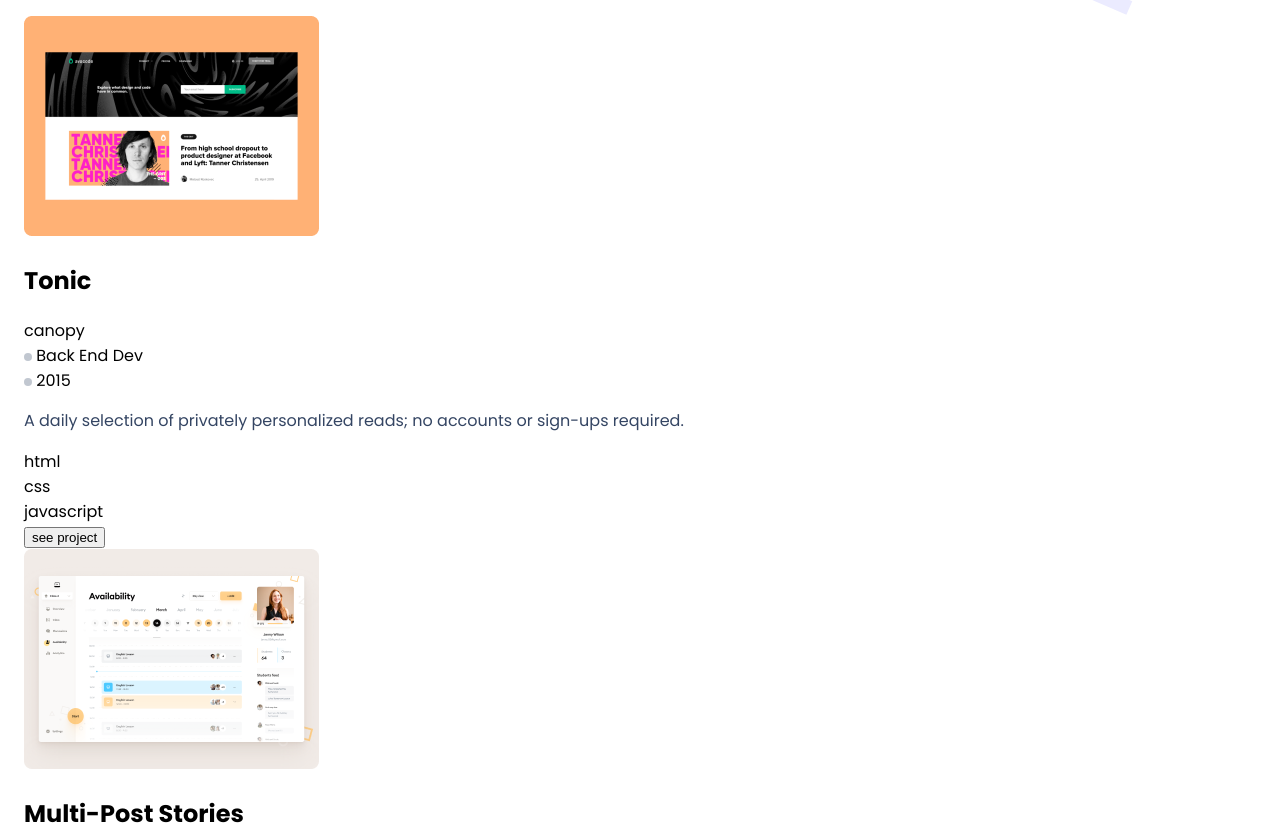
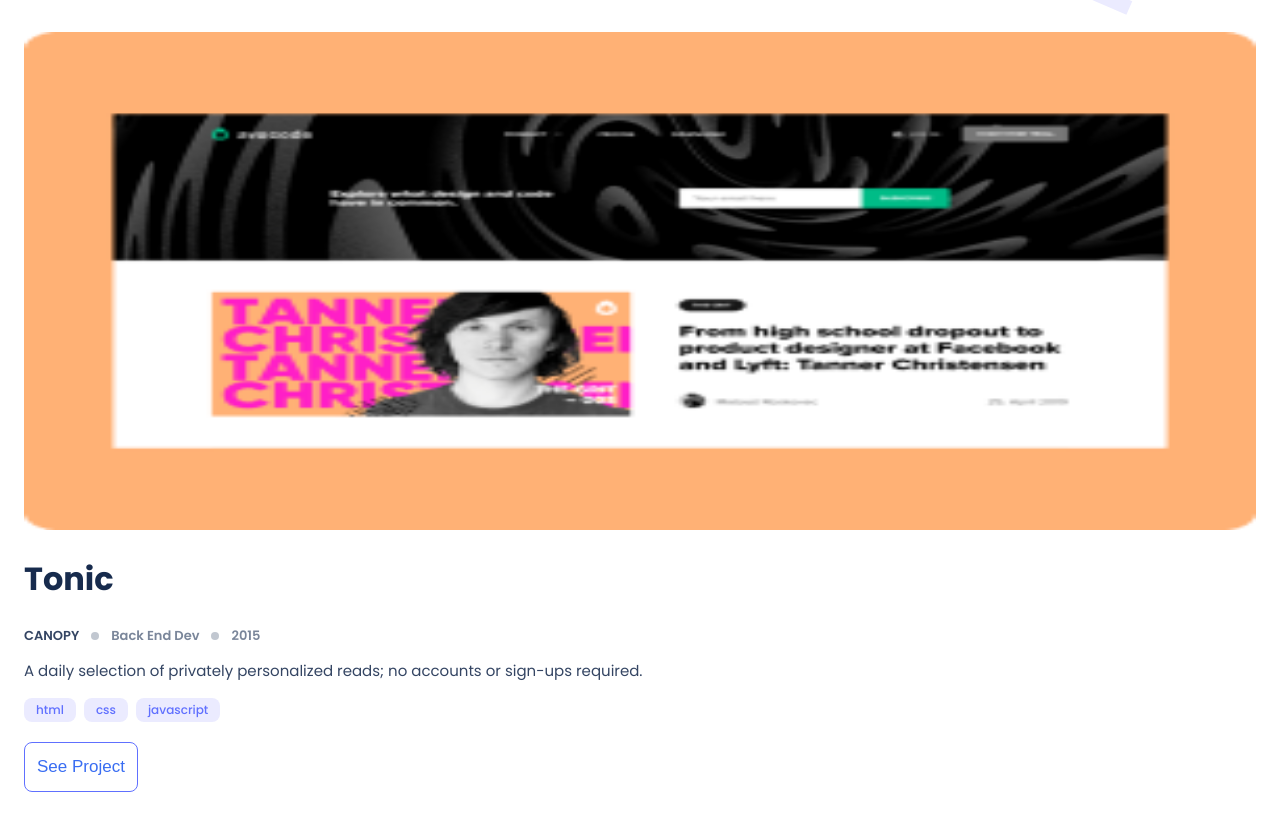
Before and after one commit to XsidX/my-portfolio, a website: page index.html in a window 1280 px wide. Shown: the part 784-1618 px from the top of the page. Drawn offline with Linux system fonts and the light colour scheme; files whose address does not match are found by name.

Commit message:
add styles for project section

```diff
--- a/styles.css
+++ b/styles.css
@@ -5,6 +5,10 @@
   --primary-dark: #172b4d;
   --secondary-dark: #344563;
   --secondary-light: #7f8cff;
+  --primary-gray: #7a869a;
+  --light-blue: #ebebff;
+  --dark-blue: #396df2;
+
 }
 
 body {
@@ -87,3 +91,86 @@ ul {
   display: flex;
   gap: 16px;
 }
+
+.projects-wrapper {
+  display: grid;
+}
+
+.project-container {
+  padding-top: 16px;
+  padding-bottom: 16px;
+}
+
+.project-snapshot {
+  width: 100%;
+  height: 42%;
+  display: block;
+}
+.project-snapshot img {
+  width: 100%;
+  height: 100%;
+}
+
+.project-container h2 {
+  color: var(--primary-dark);
+  font-weight: 700;
+  font-size: 32px;
+  line-height: 44px;
+  text-transform: capitalize;
+}
+
+.project-details {
+  display: flex;
+  gap: 12px;
+  font-weight: 600;
+  font-size: 13px;
+  line-height: 16px;
+}
+
+.project-details .client-name {
+  text-transform: uppercase;
+  color: var(--secondary-dark);
+
+}
+
+.project-details .role, .yearlb {
+  text-transform: capitalize;
+  display: flex;
+  align-items: center;
+  gap: 12px;
+  color: var(--primary-gray);
+}
+
+.project-container p {
+  font-size: 15px;
+}
+
+.technologies-used {
+  display: flex;
+  gap: 8px;
+}
+
+.technologies-used li {
+  font-weight: 500;
+  font-size: 12px;
+  line-height: 16px;
+  text-transform: lowercase;
+  color: var(--primary-light);
+  padding: 4px 12px;
+  background-color: var(--light-blue);
+  border-radius: 8px;
+}
+
+.project-call-to-action {
+  margin-top: 20px;
+  padding: 12px;
+  background: #FFFFFF;
+  border: 1px solid var(--primary-light);
+  border-radius: 8px;
+  font-weight: 500;
+  font-size: 17px;
+  line-height: 24px;
+  text-transform: capitalize;
+  color: var(--dark-blue);
+  text-align: center;
+}
```
